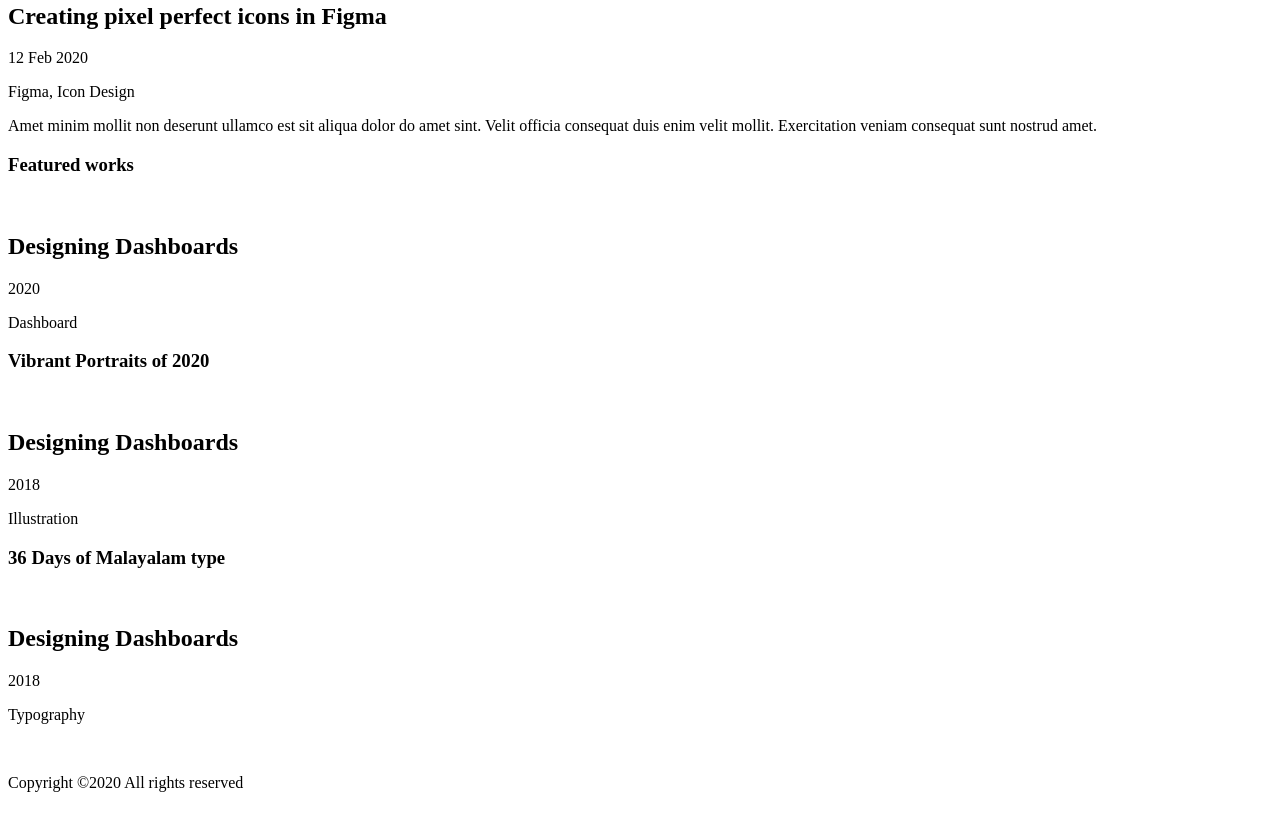
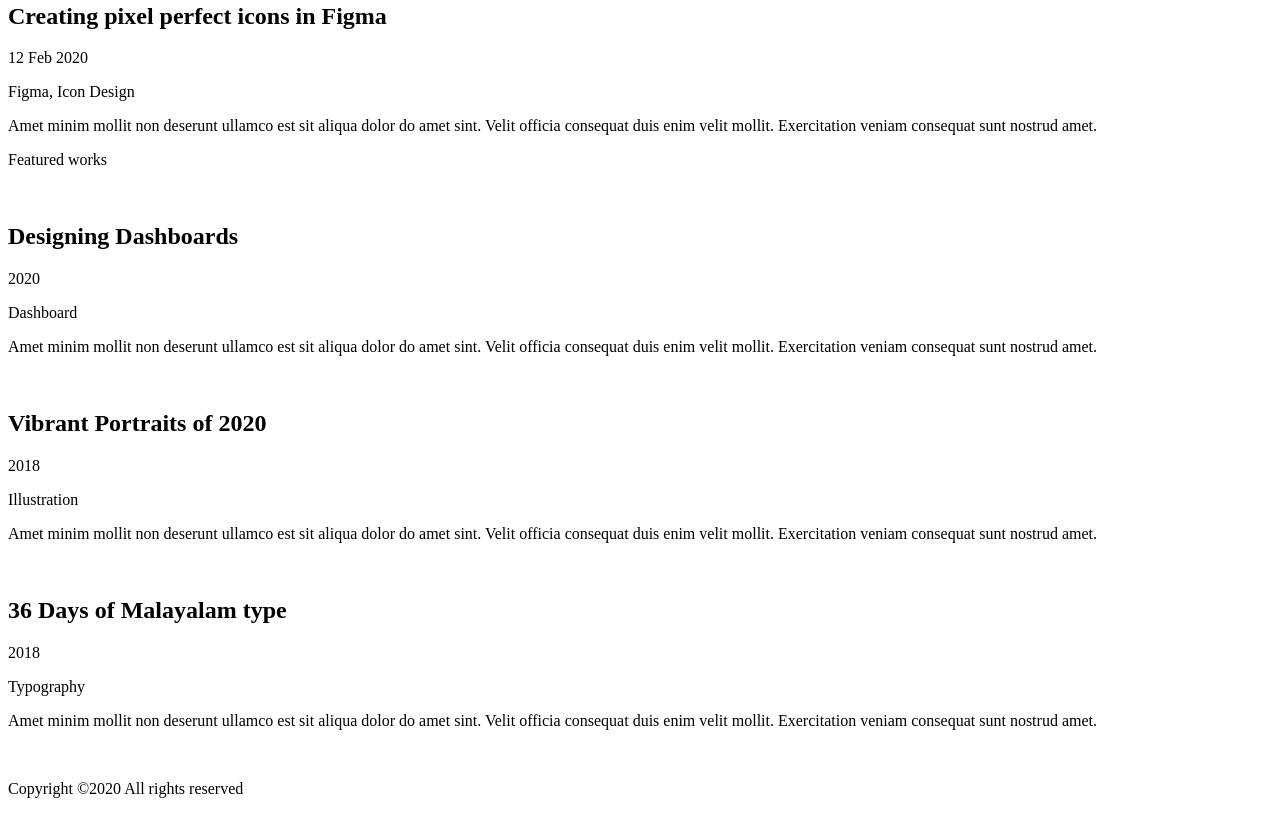
Before and after one commit to rareshdorobantu/Portfolio_Exercise, a plain HTML site: page 29_05_2023_Portfolio/index.html in a window 1280 px wide. Shown: the part 1601-2415 px from the top of the page. Drawn offline with Linux system fonts and the light colour scheme.

Commit message:
30_05_2023

```diff
--- a/29_05_2023_Portfolio/index.html
+++ b/29_05_2023_Portfolio/index.html
@@ -49,35 +49,73 @@
             </div>
         </section>
 
-        <section>
-            <h3>Featured works</h3>
+        <article>
+            <p>Featured works</p>
+
+            <div>
+                <div>
+                    <img src="" alt="">
+                    <h2>Designing Dashboards</h2>
+                    <p>2020</p>
+                    <p>Dashboard</p>
+                    <p>Amet minim mollit non deserunt ullamco est sit aliqua dolor do amet sint. Velit officia consequat duis enim velit mollit. Exercitation veniam consequat sunt nostrud amet.</p>
+                </div>
+            </div>
+
+            <div>
+                <div>
+                    <img src="" alt="">
+                    <h2>Vibrant Portraits of 2020</h2>
+                    <p>2018</p>
+                    <p>Illustration</p>
+                    <p>Amet minim mollit non deserunt ullamco est sit aliqua dolor do amet sint. Velit officia consequat duis enim velit mollit. Exercitation veniam consequat sunt nostrud amet.</p>
+                </div>
+            </div>
+
+            <div>
+                <div>
+                    <img src="" alt="">
+                    <h2>36 Days of Malayalam type</h2>
+                    <p>2018</p>
+                    <p>Typography</p>
+                    <p>Amet minim mollit non deserunt ullamco est sit aliqua dolor do amet sint. Velit officia consequat duis enim velit mollit. Exercitation veniam consequat sunt nostrud amet.</p>
+                </div>
+            </div>
+
+
+        <!-- <section>
+            <p>Featured works</p>
             <div>
                 <img src="" alt="">
                 <h2>Designing Dashboards</h2>
                 <p>2020</p>
                 <p>Dashboard</p>
+                <p>Amet minim mollit non deserunt ullamco est sit aliqua dolor do amet sint. Velit officia consequat duis enim velit mollit. Exercitation veniam consequat sunt nostrud amet.</p>
             </div>
-        </section>
+        </section> -->
 
-        <section>
-            <h3>Vibrant Portraits of 2020</h3>
+        <!-- <section>
             <div>
                 <img src="" alt="">
-                <h2>Designing Dashboards</h2>
+                <h2>Vibrant Portraits of 2020</h2>
                 <p>2018</p>
                 <p>Illustration</p>
+                <p>Amet minim mollit non deserunt ullamco est sit aliqua dolor do amet sint. Velit officia consequat duis enim velit mollit. Exercitation veniam consequat sunt nostrud amet.</p>
             </div>
-        </section>
+        </section> -->
 
-        <section>
-            <h3>36 Days of Malayalam type</h3>
+        <!-- <section>
             <div>
                 <img src="" alt="">
-                <h2>Designing Dashboards</h2>
+                <h2>36 Days of Malayalam type</h2>
                 <p>2018</p>
                 <p>Typography</p>
+                <p>Amet minim mollit non deserunt ullamco est sit aliqua dolor do amet sint. Velit officia consequat duis enim velit mollit. Exercitation veniam consequat sunt nostrud amet.</p>
             </div>
-        </section>
+        </section> -->
+
+
+        </article>
     </main>
 
     <footer>
@@ -90,5 +128,7 @@
         <p>Copyright ©2020 All rights reserved </p>
     </footer>
 
+
+
 </body>
 </html>
```
